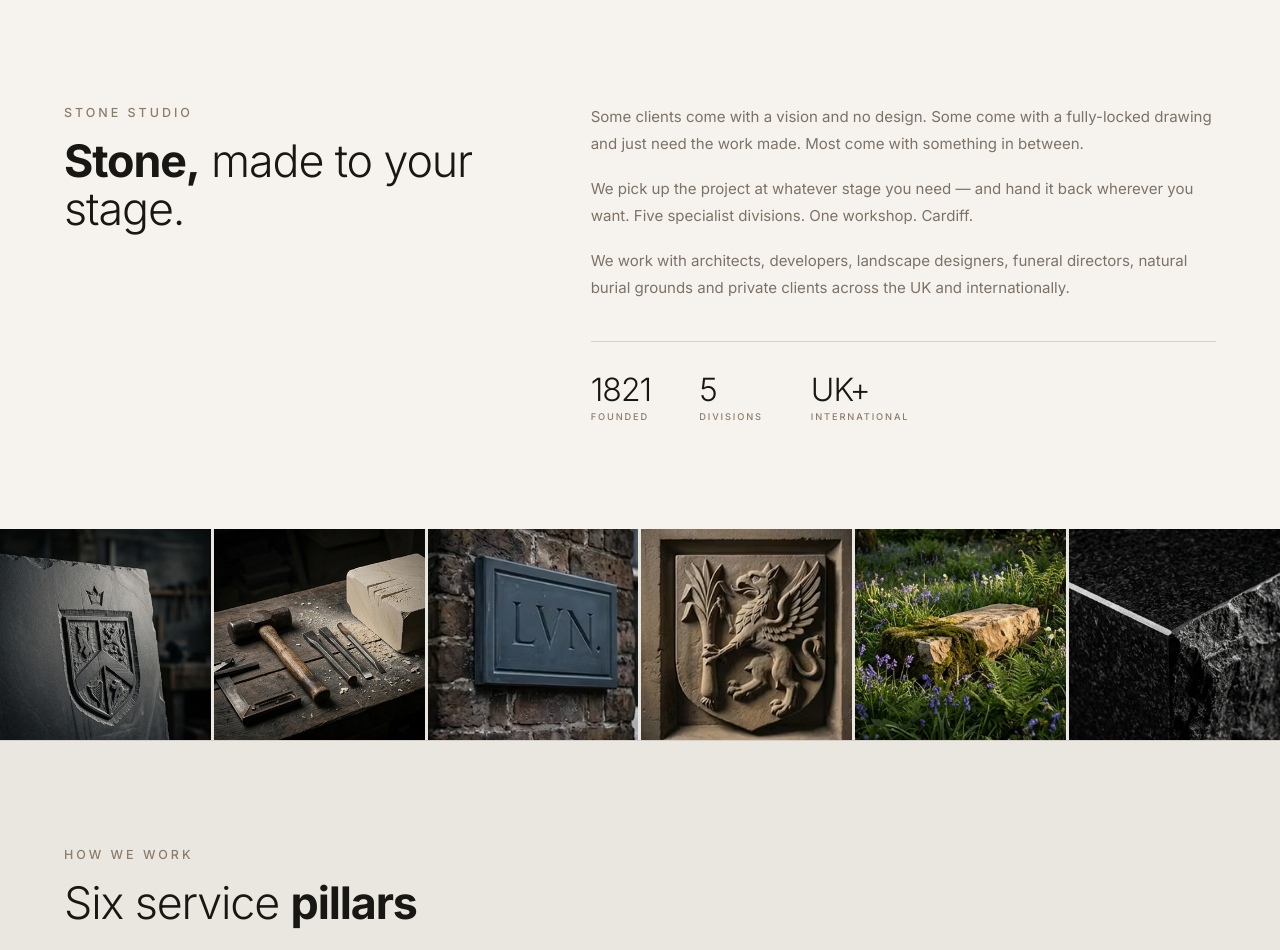
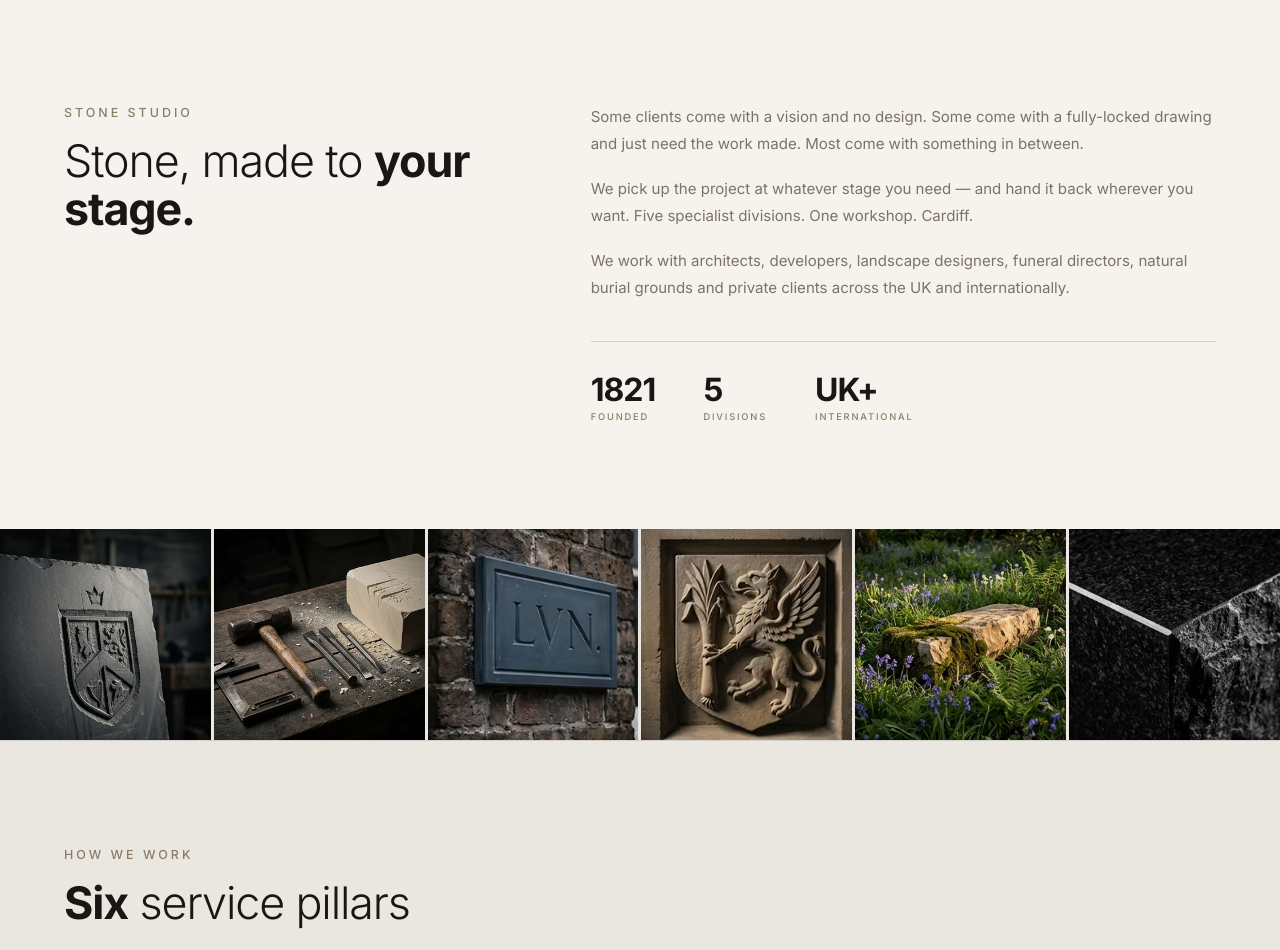
Before and after one commit to MS-Group-Developments/stone-studio, a plain HTML site: page index.html in a window 1280 px wide. Shown: the part 802-1752 px from the top of the page. Drawn offline with Linux system fonts and the light colour scheme.

Commit message:
Typography refinements: heading weight & line-break fixes

```diff
--- a/index.html
+++ b/index.html
@@ -76,7 +76,7 @@
     .two-col p:last-child{margin-bottom:0}
     .stats{display:flex;gap:48px;margin-top:40px;padding-top:32px;border-top:1px solid var(--rule)}
     @media(max-width:600px){.stats{gap:28px}}
-    .stat-n{font-size:2rem;font-weight:300;color:var(--fg);letter-spacing:-0.03em;line-height:1;display:block}
+    .stat-n{font-size:2rem;font-weight:700;color:var(--fg);letter-spacing:-0.03em;line-height:1;display:block}
     .stat-l{font-size:0.58rem;font-weight:500;letter-spacing:0.2em;text-transform:uppercase;color:var(--stone);display:block;margin-top:4px}
     .pillar-img{width:100%;height:auto;aspect-ratio:1/1;object-fit:cover;display:block;filter:brightness(0.88) contrast(1.05);margin-bottom:0}
     .pillar-grid{display:grid;grid-template-columns:repeat(3,1fr);gap:1px;background:var(--rule);margin-top:56px}
@@ -180,7 +180,7 @@
       <div class="two-col">
         <div>
           <span class="label">Stone Studio</span>
-          <h2><span style="font-weight:700">Stone,</span> made to your stage.</h2>
+          <h2>Stone, made to <span style="font-weight:700">your stage.</span></h2>
         </div>
         <div>
           <p>Some clients come with a vision and no design. Some come with a fully-locked drawing and just need the work made. Most come with something in between.</p>
@@ -208,7 +208,7 @@
   <section class="bg-s bt" id="services">
     <div class="c">
       <span class="label">How we work</span>
-      <h2>Six service <span style="font-weight:700">pillars</span></h2>
+      <h2><span style="font-weight:700">Six</span> service pillars</h2>
       <div class="pillar-grid">
         <div class="pillar"><img src="how-concept.jpg" alt="Concept stage" class="pillar-img" width="700" height="700" loading="lazy" decoding="async"><div class="pillar-body"><span class="pillar-n">01</span><h3>Concept</h3><p>Starting from a sketch, a brief, or just an occasion. Bring us nothing more than the moment you want to mark.</p></div></div>
         <div class="pillar"><img src="how-design.jpg" alt="Design stage" class="pillar-img" width="700" height="700" loading="lazy" decoding="async"><div class="pillar-body"><span class="pillar-n">02</span><h3>Design</h3><p>Working drawings, material samples, ready to sign off. Or we work straight to your designer&rsquo;s specification if the design is already locked.</p></div></div>
```
